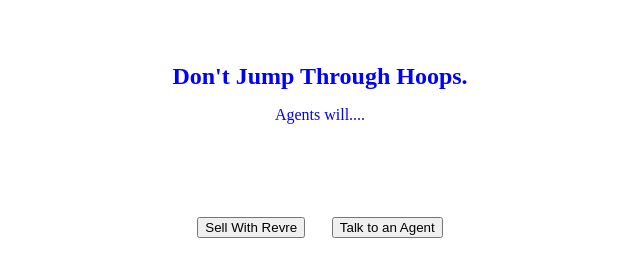
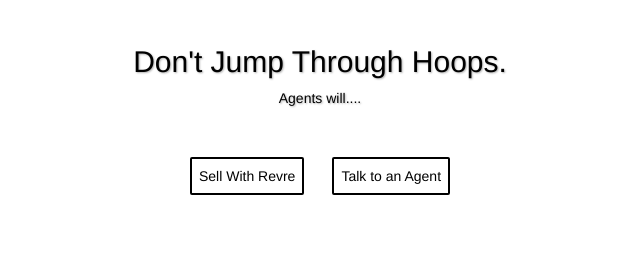
Before and after one commit to MattMont/Django, a Django app: page /homevalue/ in a window 1280 px wide. Shown: the part 529-800 px from the top of the page, without its empty margins (320-960 px from the left). Run offline with Django 3.2, Linux system fonts and the light colour scheme; some libraries are stand-ins or nearby versions.

Commit message:
some initial styling for landing page

```diff
--- a/testSite/homevalue/static/homevalue/css/autoaddress.css
+++ b/testSite/homevalue/static/homevalue/css/autoaddress.css
@@ -75,23 +75,95 @@ body {
   width: 400px;
 }
 .center {
-    color: blue;
+    color: white;
+    text-shadow: 2px 2px 4px #333131;
     text-align: center;
     margin: 5% auto;
+    padding: 0;
+}
+
+.center-text {
+    color: black;
+    text-shadow: 1px 1px 2px rgba(0, 0, 0, 0.3);
+    text-align: center;
+    margin: 2% auto;
     padding: 0;
 }
 
 .center h2 {
     margin: 0;
 }
+.frm {
 
-.frm {
-    max-width: 500px;
-    margin: 2% auto;
+}
+
+@media screen and (min-width: 768px) {
+    .frm {
+        border:1px solid #000;
+        display:inline-block;
+        background-color: white;
+    }
+}
+
+.frm input {
+    width: 100%;
+    height: 100%;
+    padding: 1em;
+    margin: 0;
+    background-color:white;
+    border:0;
+
+
+}
+
+.frm button {
+  border: none;
+  background-color: white;
+  padding: 1em;
+  width: auto;
+  height: auto;
+  transition: all 0.5s;
+  cursor: pointer;
+  margin-left: -0.5%;
 }
 
 .btn1 {
     margin: 1em;
+    display: inline-block;
+    border-radius: 2px;
+    background-color: white;
+    border: 2px solid black;
+    height: 100%;
+    color: black;
+    text-align: center;
+    font-size: 100%;
+    padding: 0.5em;
+    transition: all 0.5s;
+    cursor: pointer;
+}
+
+
+
+.btn1 span {
+  cursor: pointer;
+  display: inline-block;
+  position: relative;
+  transition: 0.5s;
+}
+.btn1 span:after {
+content: '\00bb';  /* CSS Entities. To use HTML Entities, use &#8594;*/
+position: absolute;
+  opacity: 0;
+  top: 0;
+  right: -1em;
+  transition: 0.5s;
+}
+.btn1:hover span {
+  padding-right: 25px;
+}
+.btn1:hover span:after {
+  opacity: 1;
+  right: 0;
 }
 
 .btn2 {
--- a/testSite/homevalue/templates/autoaddress.html
+++ b/testSite/homevalue/templates/autoaddress.html
@@ -7,8 +7,9 @@ https://developers.google.com/maps/documentation/javascript/examples/places-auto
 <html>
   <head>
     <title>Estimate</title>
-    <meta name="viewport" content="initial-scale=1.0, user-scalable=no">
+    <meta name="viewport" content="width=device-width, initial-scale=1.0, user-scalable=no">
     <meta charset="utf-8">
+    <link rel="stylesheet" href="https://maxcdn.bootstrapcdn.com/bootstrap/3.3.7/css/bootstrap.min.css" integrity="sha384-BVYiiSIFeK1dGmJRAkycuHAHRg32OmUcww7on3RYdg4Va+PmSTsz/K68vbdEjh4u" crossorigin="anonymous">
     {% load static %}
     <link rel="stylesheet" href="{% static 'homevalue/css/autoaddress.css' %}">
     <link type="text/css" rel="stylesheet" href="https://fonts.googleapis.com/css?family=Roboto:300,400,500">
@@ -27,23 +28,25 @@ https://developers.google.com/maps/documentation/javascript/examples/places-auto
         <div class="flex-row">
             <div class="frm">
                 <form method="post">
-                  {% csrf_token %}
-                  {{ form }}
-                  <button type="submit">Search</button>
+                      {% csrf_token %}
+                      {{ form }}
+                      <button type="submit">
+                           <span class="glyphicon glyphicon-search" aria-hidden="true"></span>
+                      </button>
                 </form>
             </div>
         </div>
     </div>
     <div>
         <div class="flex-row">
-            <div class="center">
+            <div class="center-text">
                 <h2>Don't Jump Through Hoops.</h2>
                 <p>Agents will....</p>
             </div>
        </div>
        <div class="flex-row">
            <button type="button" class="btn1">Sell With Revre</button>
-           <button type="button" class="btn2">Talk to an Agent</button>
+           <button type="button" class="btn1">Talk to an Agent</button>
        </div>
     </div>
 
```
